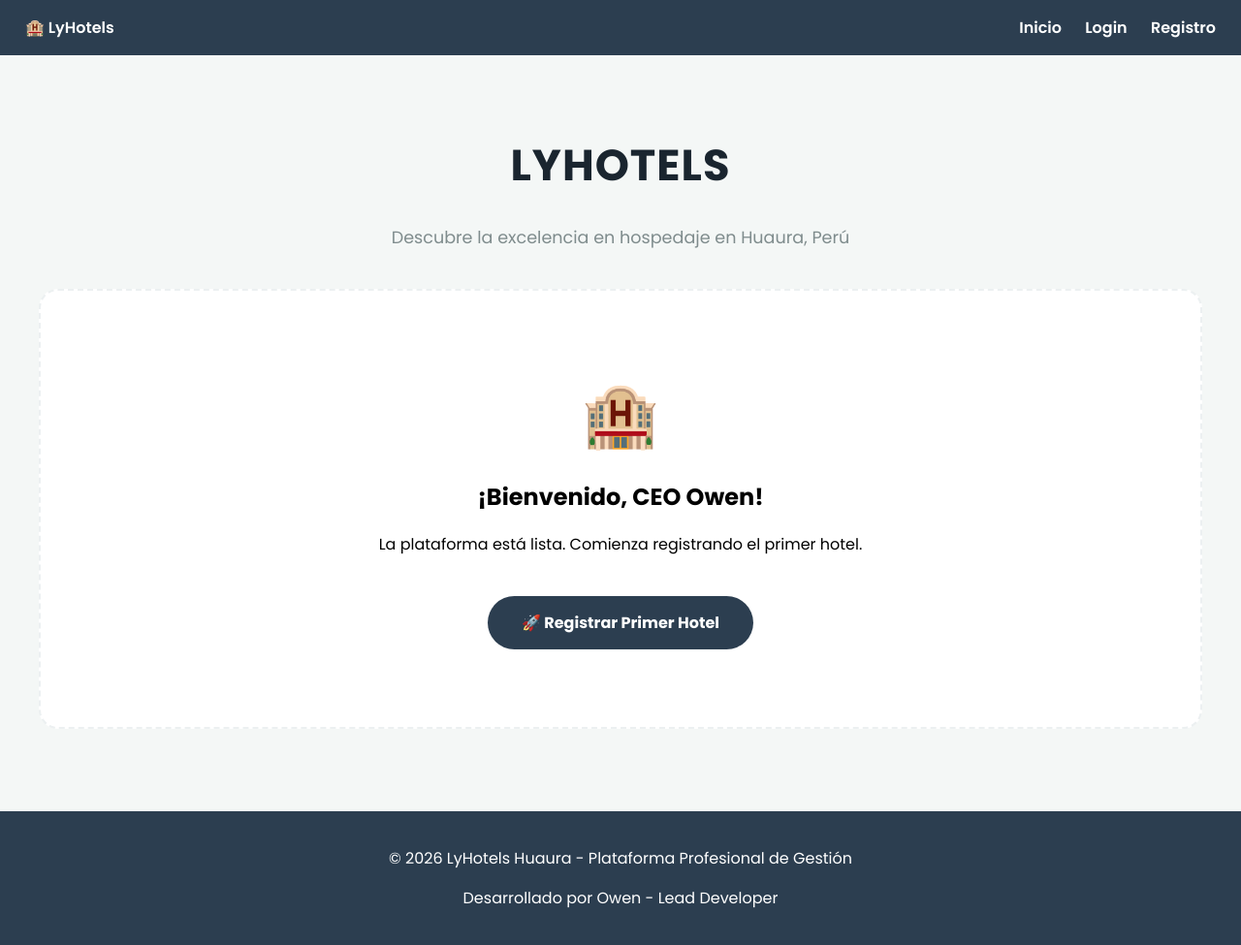
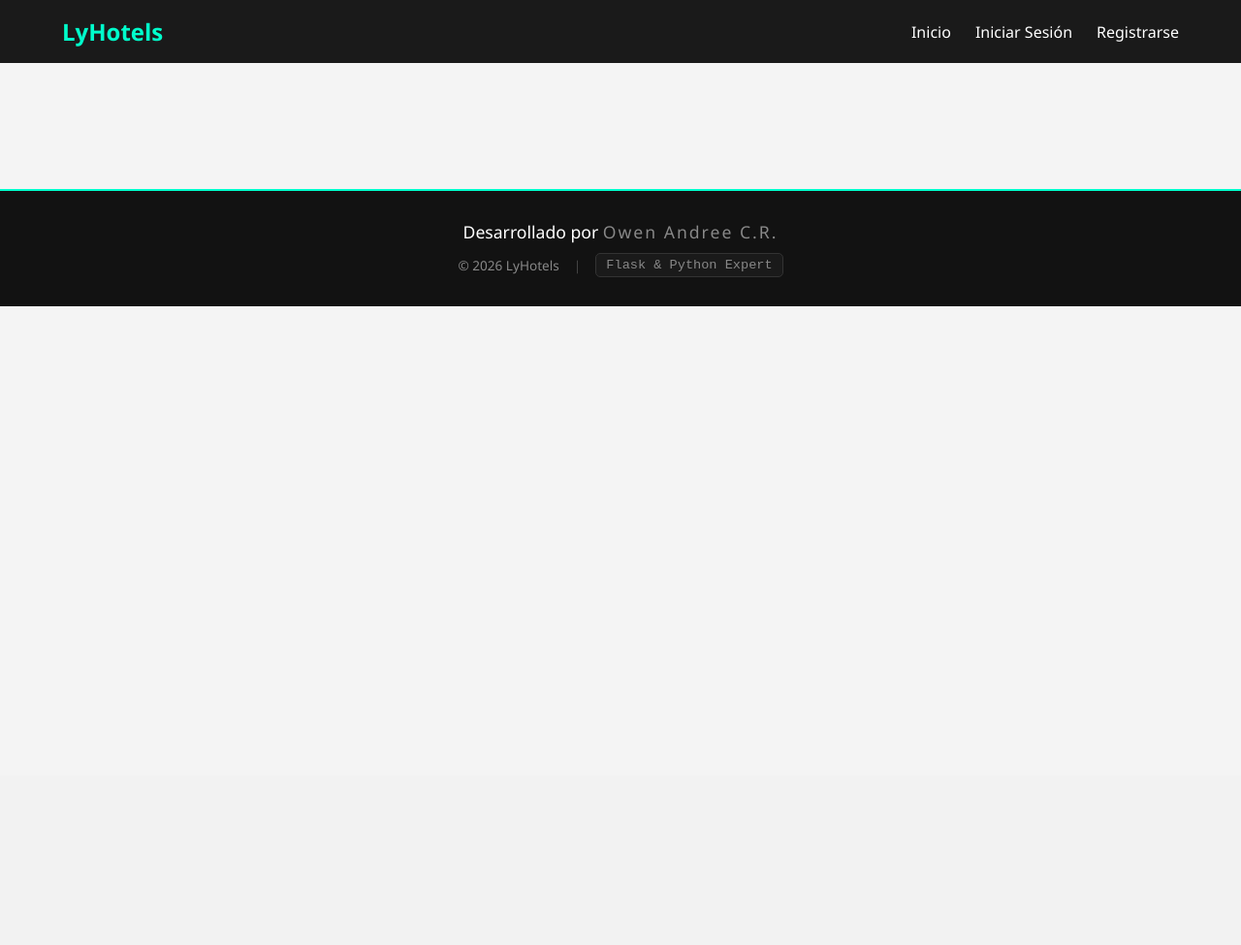
Before and after one commit to luninpotrer-png/LyHotels, a Flask app: page / in a window 1280 px wide. Shown: the whole page at 97% size. After the commit the page ends 316 px from the top, so only its background shows below. Run offline with Flask 3, Linux system fonts and the light colour scheme.

Commit message:
Add files via upload

````diff
--- a/app.py
+++ b/app.py
@@ -127,6 +127,12 @@ def mi_hotel():
     hotel = Hotel.query.filter_by(usuario_id=usuario.id).first()
     return render_template("mi_hotel.html", hotel=hotel)
 
+@app.route("/eliminar/<int:eliminar_id>")
+def eliminar_hotel(eliminar_id):
+    if "usuario" not in session:
+        return redirect("/")
+    hotel=Hotel.query.get_or_404(eliminar_id)
+
 @app.route("/admin/panel")
 def panel_admin():
     if "usuario" not in session:
--- a/static/styles.css
+++ b/static/styles.css
@@ -356,10 +356,8 @@ body {
 }
 
 .creator-name {
-    color: #00ffcc;
-    font-weight: bold;
-    letter-spacing: 2px;
-    text-shadow: 0 0 10px rgba(0, 255, 204, 0.4); /* Efecto neón */
+    color: #888;
+    letter-spacing: 2px
 }
 
 .footer-links {
@@ -514,56 +512,6 @@ body {
 .auth-footer a:hover {
     text-decoration: underline;
 }
-</div> <section class="seccion-comentarios">
-        <hr class="divisor">
-        <h2>Opiniones de la comunidad</h2>
-
-        {% if session['usuario'] %}
-            <div class="caja-comentar">
-                <form action="/comentar/{{ hotel.id }}" method="POST">
-                    <textarea name="comentario" placeholder="Cuéntanos tu experiencia..." required></textarea>
-                    <div class="fila-controles">
-                        <div class="selector-estrellas">
-                            <label>Calificación:</label>
-                            <select name="estrellas">
-                                <option value="5">5 ★ (Excelente)</option>
-                                <option value="4">4 ★ (Muy bueno)</option>
-                                <option value="3">3 ★ (Regular)</option>
-                                <option value="2">2 ★ (Malo)</option>
-                                <option value="1">1 ★ (Pésimo)</option>
-                            </select>
-                        </div>
-                        <button type="submit" class="btn-enviar-comentario">Publicar Opinión</button>
-                    </div>
-                </form>
-            </div>
-        {% else %}
-            <div class="mensaje-registro">
-                <p>¿Quieres dejar una reseña? <a href="/login">Inicia sesión aquí</a></p>
-            </div>
-        {% endif %}
-
-        <div class="lista-resenas">
-            {% for resena in hotel.resenas %}
-                <div class="tarjeta-resena">
-                    <div class="resena-header">
-                        <span class="resena-usuario">@{{ resena.usuario.username }}</span>
-                        <span class="resena-estrellas">{{ "★" * resena.estrellas|int }}</span>
-                    </div>
-                    <p class="resena-texto">{{ resena.texto }}</p>
-                </div>
-            {% else %}
-                <p class="sin-comentarios">Aún no hay reseñas para este hotel. ¡Sé el primero!</p>
-            {% endfor %}
-        </div>
-    </section>
-
-</div> ```
-
-### 2. Sugerencia de CSS (Si quieres retocar el tuyo)
-Para que no desentone con el estilo "Hacker-Clean" que armamos:
-
-```css
 .seccion-comentarios {
     margin-top: 40px;
     padding: 20px;
--- a/templates/base.html
+++ b/templates/base.html
@@ -8,49 +8,56 @@
     })(window,document,'script','dataLayer','GTM-MC38369S');</script>
     <meta charset="UTF-8">
     <meta name="viewport" content="width=device-width, initial-scale=1.0">
-    <title>LyHotels - Huaura</title>
-
-    <link rel="stylesheet" href="https://cdnjs.cloudflare.com/ajax/libs/font-awesome/6.0.0/css/all.min.css">
-    <link href="https://fonts.googleapis.com/css2?family=Poppins:wght@300;400;600;700&display=swap" rel="stylesheet">
-
-    <link rel="stylesheet" href="/static/css/style.css">
-
-    <style>
-        body { font-family: 'Poppins', sans-serif; margin: 0; padding: 0; display: flex; flex-direction: column; min-height: 100vh; }
-        nav { background: #2c3e50; padding: 1rem; color: white; display: flex; justify-content: space-between; align-items: center; }
-        nav a { color: white; text-decoration: none; margin: 0 10px; font-weight: 600; }
-        .footer { background: #2c3e50; color: white; text-align: center; padding: 20px 0; margin-top: auto; }
-        .ceo-badge { background: gold; color: black; padding: 2px 8px; border-radius: 5px; font-size: 0.8rem; font-weight: bold; margin-left: 10px; }
-        main { flex: 1; }
-    </style>
+    <title>LyHotels H.</title>
+    <link rel="stylesheet" href="{{ url_for('static', filename='styles.css') }}">
 </head>
 <body>
     <noscript><iframe src="https://www.googletagmanager.com/ns.html?id=GTM-MC38369S"
     height="0" width="0" style="display:none;visibility:hidden"></iframe></noscript>
-    <nav>
+    <div class="menu-overlay" id="overlay"></div>
+
+    <nav class="navbar">
         <div class="logo">
-            <a href="/">🏨 LyHotels</a>
+            <a href="/">LyHotels</a>
         </div>
-        <div class="menu">
-            <a href="/">Inicio</a>
-            {% if session.get('user_id') %}
-                <a href="/crear">Registrar Hotel</a>
-                <a href="/logout">Cerrar Sesión</a>
-                <span class="ceo-badge">CEO: {{ session.get('username') }}</span>
+
+        <button class="menu-toggle" id="mobile-menu">
+            <span class="bar"></span>
+            <span class="bar"></span>
+            <span class="bar"></span>
+        </button>
+
+        <ul class="nav-links" id="nav-list">
+            <li><a href="/">Inicio</a></li>
+            {% if session['usuario'] %}
+                <li><a href="/crear">Publicar Hotel</a></li>
+                <li><a href="/mi_hotel">Mi Hotel</a></li>
+                <li><a href="/logout" class="btn-logout">Cerrar Sesión</a></li>
+                {% if session['usuario'] == 'owenceo' %}
+                    <li style="color: gold; font-weight: bold; margin-left: 10px;">✨ CEO</li>
+                {% endif %}
             {% else %}
-                <a href="/login">Login</a>
-                <a href="/register">Registro</a>
+                <li><a href="/login">Iniciar Sesión</a></li>
+                <li><a href="/registro">Registrarse</a></li>
             {% endif %}
-        </div>
+        </ul>
     </nav>
 
-    <main>
-        {% block content %}{% endblock %}
+    <main class="container">
+        {% block contenido %}{% endblock %}
     </main>
 
-    <footer class="footer">
-        <p>&copy; 2026 LyHotels Huaura - Plataforma Profesional de Gestión</p>
-        <p>Desarrollado por Owen - Lead Developer</p>
+    <script src="{{ url_for('static', filename='script.js') }}"></script>
+
+    <footer class="main-footer">
+        <div class="footer-content">
+            <p>Desarrollado por <span class="creator-name">Owen Andree C.R.</span></p>
+            <div class="footer-links">
+                <span>&copy; 2026 LyHotels</span>
+                <span class="separator">|</span>
+                <span class="tech-stack">Flask & Python Expert</span>
+            </div>
+        </div>
     </footer>
 </body>
 </html>
--- a/templates/index.html
+++ b/templates/index.html
@@ -1,115 +1,19 @@
 {% extends "base.html" %}
-
-{% block content %}
-<style>
-    .main-wrapper {
-        min-height: 85vh;
-        padding: 50px 20px;
-        display: flex;
-        flex-direction: column;
-        align-items: center;
-        background-color: #f4f7f6;
-    }
-
-    .section-title {
-        font-size: 2.8rem;
-        color: #1a252f;
-        margin-bottom: 10px;
-        font-weight: 800;
-        text-transform: uppercase;
-        letter-spacing: 1px;
-    }
-
-    .subtitle {
-        color: #7f8c8d;
-        margin-bottom: 40px;
-        font-size: 1.1rem;
-    }
-
-    .hotels-grid {
-        display: grid;
-        grid-template-columns: repeat(auto-fill, minmax(320px, 1fr));
-        gap: 30px;
-        width: 100%;
-        max-width: 1200px;
-    }
-
-    /* Estilo de la tarjeta */
-    .hotel-card {
-        background: white;
-        border-radius: 15px;
-        overflow: hidden;
-        box-shadow: 0 4px 15px rgba(0,0,0,0.1);
-        transition: 0.3s;
-    }
-
-    .hotel-card:hover {
-        transform: translateY(-5px);
-    }
-
-    .hotel-card img {
-        width: 100%;
-        height: 200px;
-        object-fit: cover;
-    }
-
-    .hotel-info {
-        padding: 20px;
-    }
-
-    .btn-ver {
-        display: inline-block;
-        margin-top: 10px;
-        color: #3498db;
-        text-decoration: none;
-        font-weight: bold;
-    }
-
-    /* Mensaje Vacío */
-    .empty-state {
-        grid-column: 1 / -1;
-        text-align: center;
-        padding: 80px 40px;
-        background: white;
-        border-radius: 20px;
-        border: 2px dashed #ecf0f1;
-    }
-
-    .btn-create-now {
-        display: inline-block;
-        background: #2c3e50;
-        color: white;
-        padding: 15px 35px;
-        border-radius: 50px;
-        text-decoration: none;
-        font-weight: bold;
-        margin-top: 25px;
-    }
-</style>
-
-<div class="main-wrapper">
-    <h1 class="section-title">LyHotels</h1>
-    <p class="subtitle">Descubre la excelencia en hospedaje en Huaura, Perú</p>
-
-    <div class="hotels-grid">
+{% block contenido %}
+<div class="hotels-container">
     {% for hotel in hotels %}
     <div class="hotel-card">
+        <div class="card-image">
             <img src="{{ hotel.imagen_url }}" alt="{{ hotel.nombre }}">
-                <div class="hotel-info">
+            <span class="stars">{{ "★" * hotel.estrellas|int }}</span>
+        </div>
+        <div class="card-content">
             <h3>{{ hotel.nombre }}</h3>
-                    <p>📍 {{ hotel.ubicacion }}</p>
-                    <p>⭐ {{ hotel.estrellas }} Estrellas</p>
-                    <a href="/hotel/{{ hotel.id }}" class="btn-ver">Ver Detalles →</a>
+            <p class="location">📍 {{ hotel.ubicacion }}</p>
+            <p class="description">{{ hotel.descripcion[:80] }}...</p>
+            <a href="/hotel/{{ hotel.id }}" class="btn-ver">Ver Detalles</a>
         </div>
-            </div>
-        {% else %}
-            <div class="empty-state">
-                <span style="font-size: 4rem;">🏨</span>
-                <h2>¡Bienvenido, CEO Owen!</h2>
-                <p>La plataforma está lista. Comienza registrando el primer hotel.</p>
-                <a href="/crear" class="btn-create-now">🚀 Registrar Primer Hotel</a>
     </div>
     {% endfor %}
 </div>
-</div>
 {% endblock %}
````
Also changed, not shown: other parts of static/styles.css (+190 -0 lines), requirements.txt (+5 -17 lines), templates/admin.html (+23 -6 lines), templates/mi_hotel.html (+13 -6 lines). Lines whose indentation alone changed are shown as unchanged.
